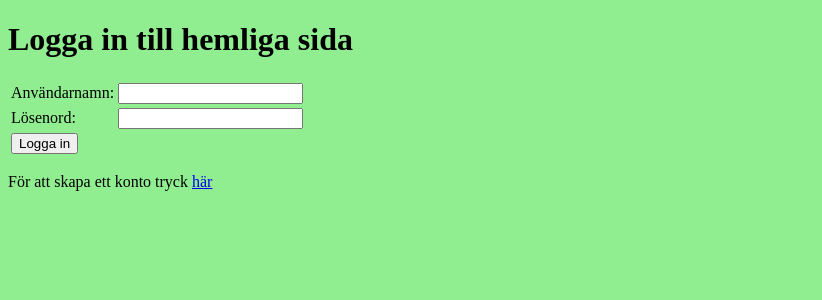
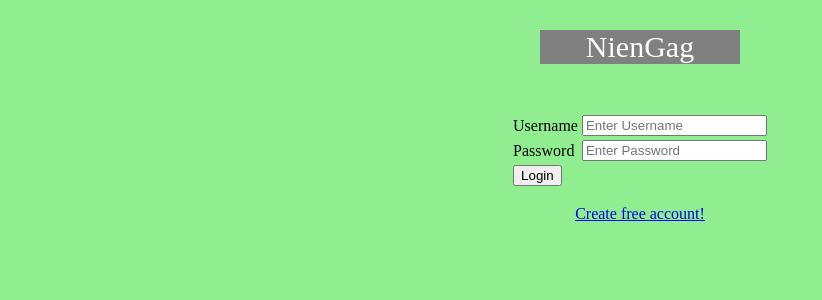
Before and after one commit to SlendaMan/Forum, a PHP site: page / in a window 1280 px wide. Shown: the top 300 px of the page, without its empty margins (0-822 px from the left). Run offline with PHP 8.4, Linux system fonts and the light colour scheme.

Commit message:
Add files via upload

```diff
--- a/index.php
+++ b/index.php
@@ -15,14 +15,17 @@
 					echo "<p>Fel användarnamn eller lösenord!</p>";
 			}
 		?>
-		<h1>Logga in till hemliga sida</h1>
-		<form action="checkInlogg.php" method="post">
+		<center>
+		<p class="loggain"> NienGag</p>
+		<form class="loginform" action="checkInlogg.php" method="post">
 			<table>
-				<tr><td>Användarnamn:</td><td><input type="text" name="uname"></td></tr>
-				<tr><td>Lösenord:</td><td><input type="password" name="passw"></td></tr>
-				<tr><td colspan="2"><input type="submit" value="Logga in"></td></tr>
+				<tr><td>Username</td><br><td><input placeholder="Enter Username" col="10" type="text" name="uname"></td></tr>
+				<tr><td>Password</td><td><input placeholder="Enter Password" type="password" name="passw"></td></tr>
+
+				<tr><td colspan="2"><input type="submit" value="Login"></td></tr>
 			</table>
 		</form>
-		<p>För att skapa ett konto tryck <a href="skapaKonto.php">här</a></p>
+		<p><a href="skapaKonto.php">Create free account!</a></p>
+	</center>
 	</body>
 </html>
--- a/stil.css
+++ b/stil.css
@@ -17,6 +17,21 @@
 	font-size:20px;
 }
 
+.loggain{
+	width: 200px;
+
+	top:100px;
+	border-left: 10px;
+
+	font-size: 30px;
+	color:white;
+	background-color: grey;
+}
+.loginform{
+
+	top:10%;
+
+}
 
 body{
 	background-color: lightgreen;
```
